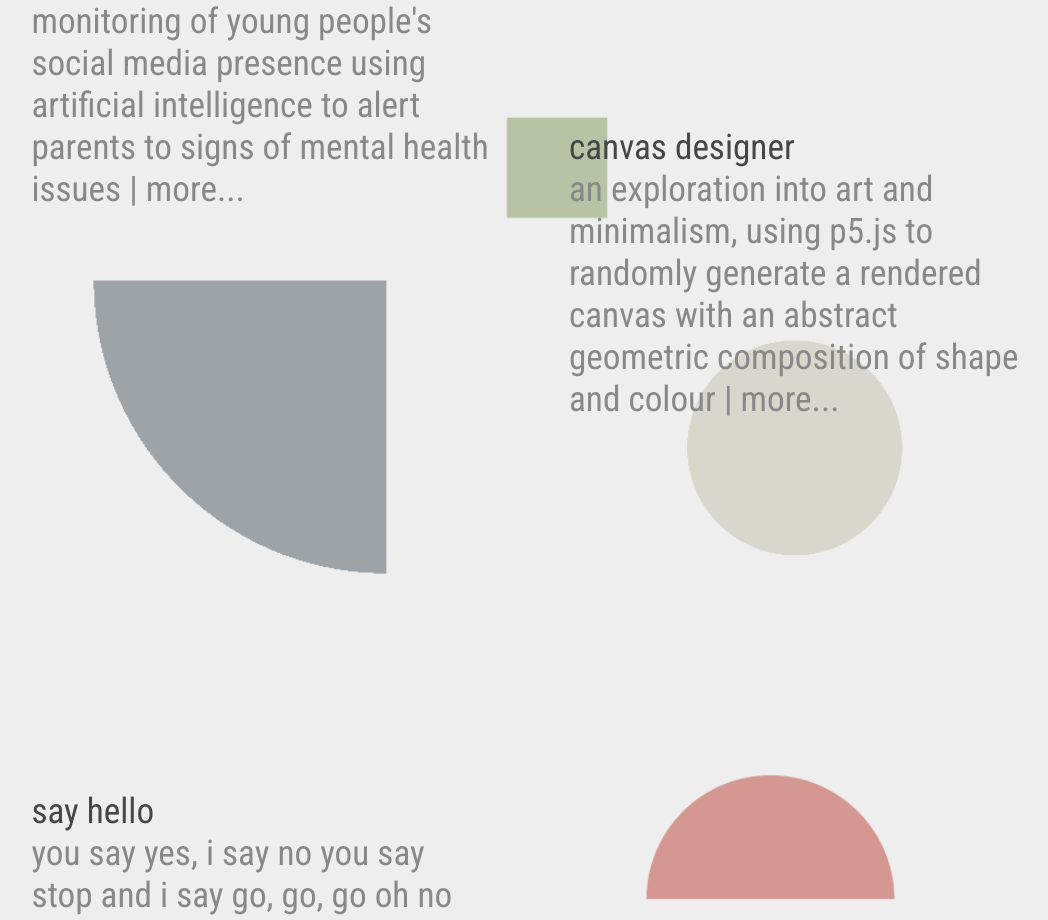
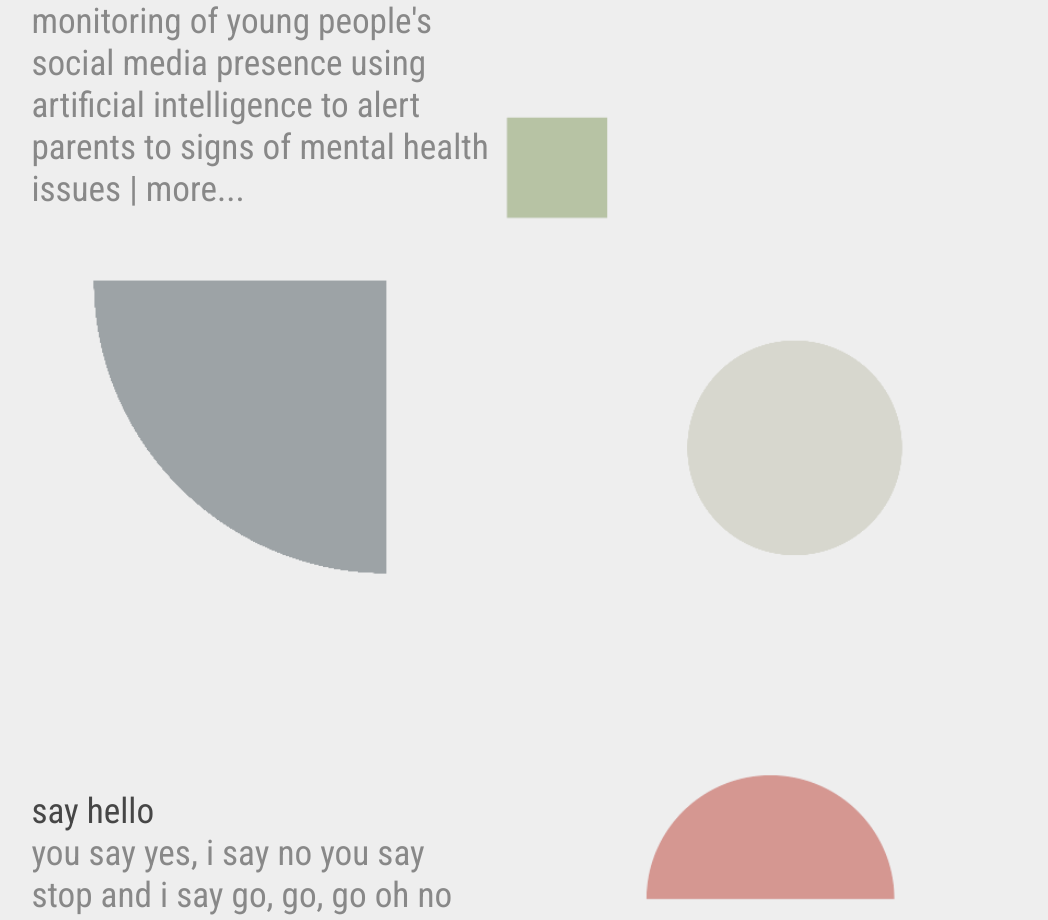
Before and after one commit to anorthernboy/portfolio, a React (Create React App) app: page / in a window 1280 px wide. Shown: the part 1806-2726 px from the top of the page, without its empty margins (215-1263 px from the left). Built offline with nearby package versions, Linux system fonts and the light colour scheme.

Commit message:
Update Projects.js

```diff
--- a/src/component/Projects.js
+++ b/src/component/Projects.js
@@ -17,10 +17,10 @@ class Projects extends Component {
               <br />
             </div>
           }
-          title="canvas designer"
-          text="an exploration into art and minimalism, using p5.js to randomly generate a rendered canvas with an abstract geometric composition of shape and colour | more..."
+          title=""
+          text=""
           link=""
-          target="_blank"
+          target=""
         />
         <Example
           indent={
```
